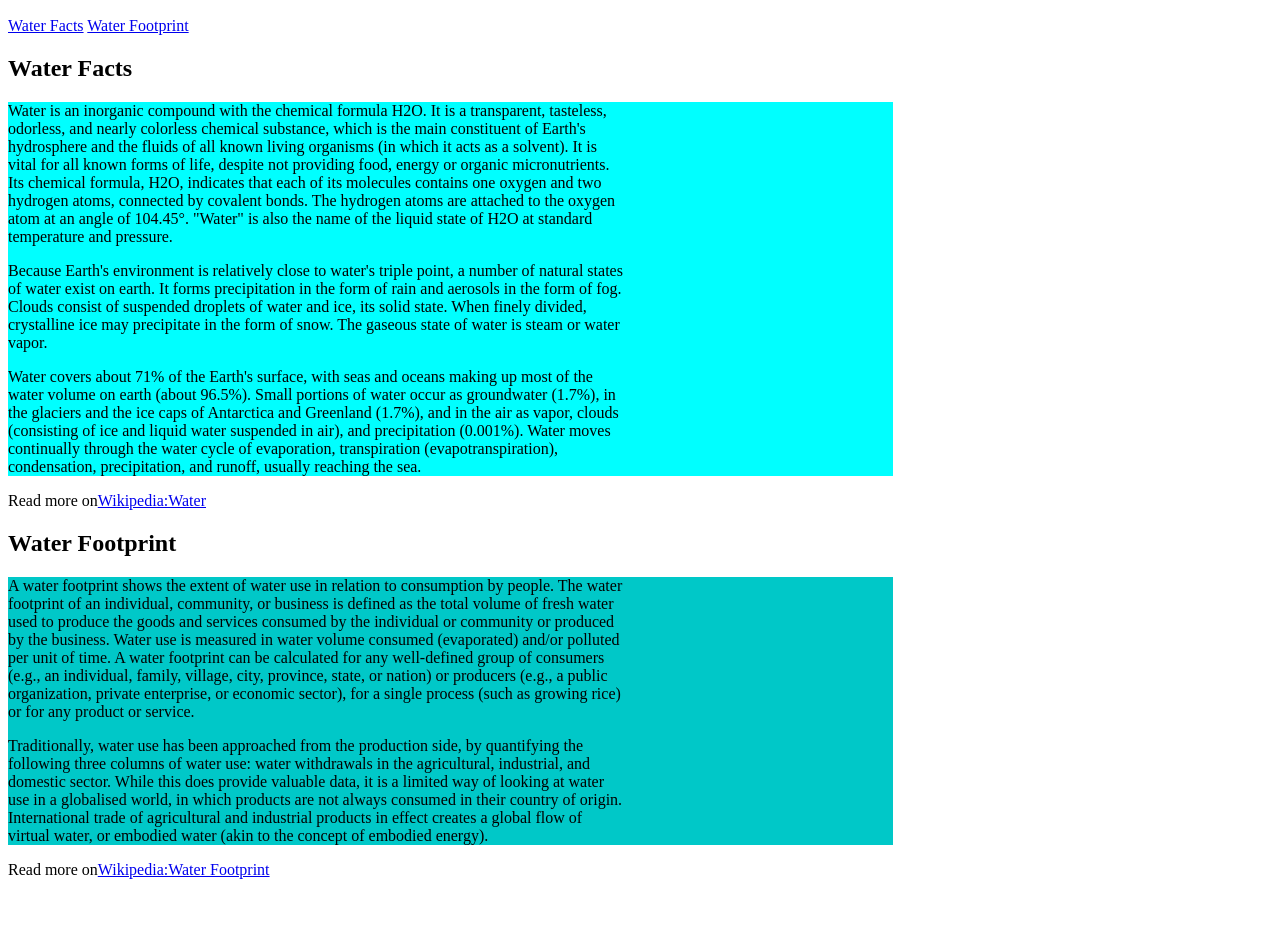
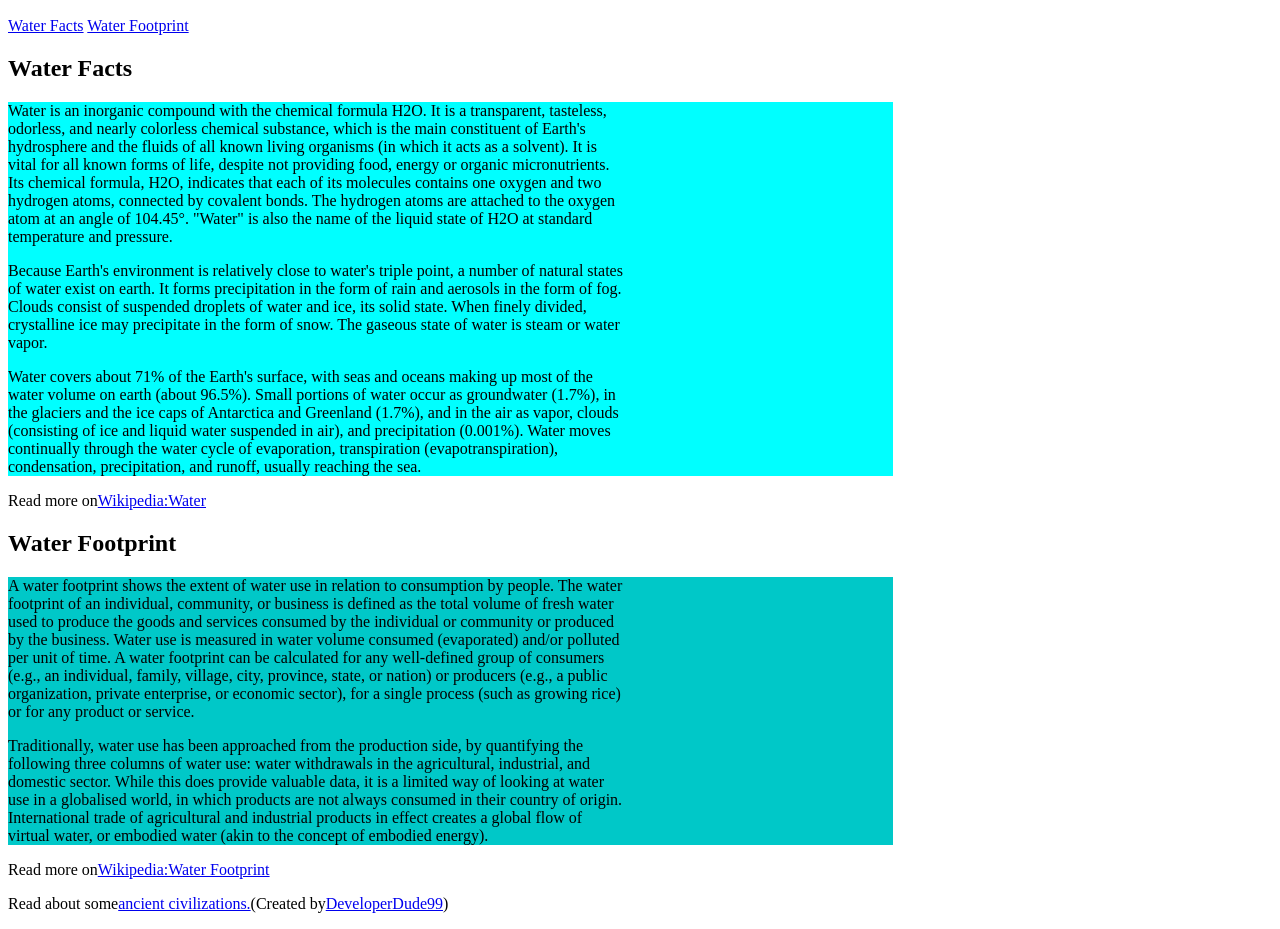
Before and after one commit to DeveloperDude99/DeveloperDude99.github.io, a plain HTML site: page index.html in a window 1280 px wide. Shown: the part 45-974 px from the top of the page. Before the commit the page ends 940 px from the top, so only its background shows below. Drawn offline with Linux system fonts and the light colour scheme.

Commit message:
Update and rename index2.html to index.html

```diff
--- a/index2.html
+++ b/index.html
@@ -37,5 +37,7 @@ Read more on<a href=https://en.wikipedia.org/wiki/Water target="_blank">Wikipedi
 	<p>Traditionally, water use has been approached from the production side, by quantifying the following three columns of water use: water withdrawals in the agricultural, industrial, and domestic sector. While this does provide valuable data, it is a limited way of looking at water use in a globalised world, in which products are not always consumed in their country of origin. International trade of agricultural and industrial products in effect creates a global flow of virtual water, or embodied water (akin to the concept of embodied energy).</p></div>
 <p>Read more on<a href=https://en.wikipedia.org/wiki/Water_footprint target="_blank">Wikipedia:Water Footprint</a></p>
 
+	<p id="my-website">Read about some<a href="https://developerdude99.github.io/earth.html" target="blank">ancient civilizations.</a>(Created by<a href="https://github.com/DeveloperDude99" target="_blank">DeveloperDude99</a>)</p>
+
 </body>
 </html>
```
